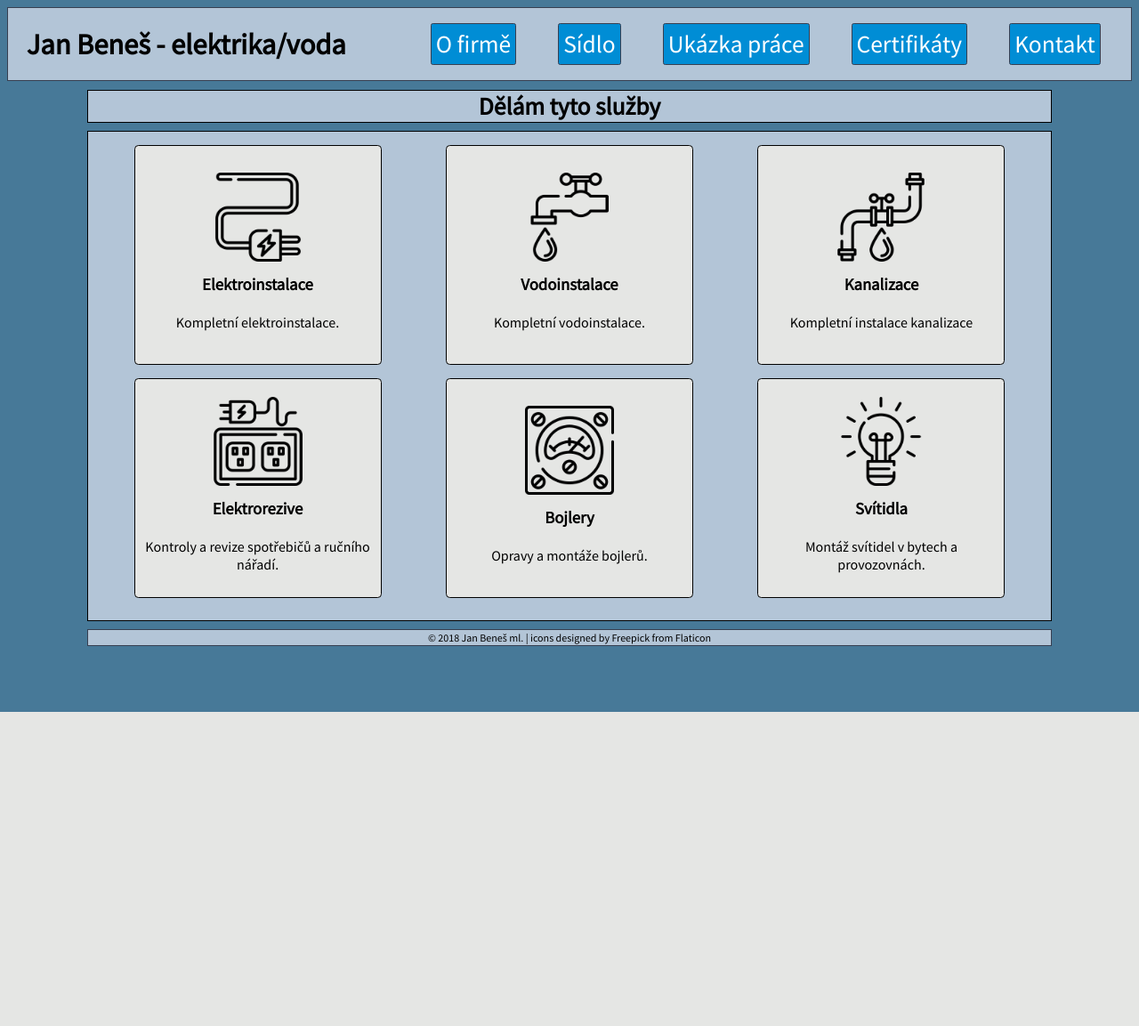
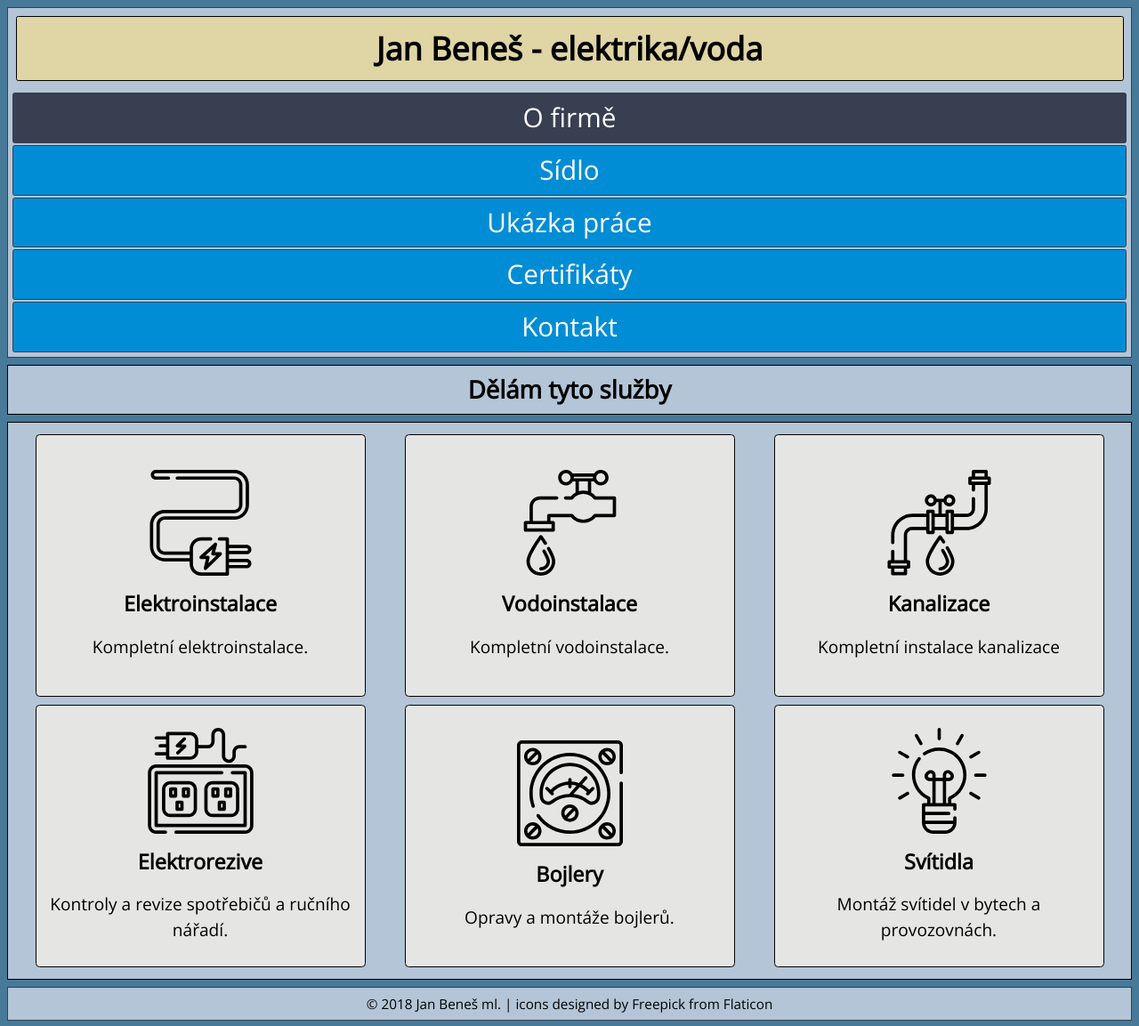
Before and after one commit to LordShedy/janbenes.com, a PHP site: page /index.php in a window 1280 px wide. Shown: the whole page at 89% size. Before the commit the page ends 800 px from the top, so only its background shows below. Run offline with PHP 8.4, Linux system fonts and the light colour scheme; some libraries are stand-ins or nearby versions.

Commit message:
Release commit

```diff
--- a/css/style.css
+++ b/css/style.css
@@ -1,13 +1,17 @@
+html{
+  font-size: 106.25%;
+  line-height: 1.5;
+  font-family: 'Open Sans', sans-serif;
+}
 /* BODY */
   body{
-      font-family: 'Source Sans Pro', sans-serif;
       background-color: #477998;
   }
   /* MOBILE 1st! */
   .grid {
       display: grid;
-      grid-gap: 10px;
-      grid-template-rows: 1fr 0.25fr auto 0.125fr;
+      grid-gap: .5em;
+      grid-template-rows: 1fr 3.25em minmax(20em,auto) 2.125em;
       grid-template-areas:
       "nav" /* NAVBAR */
       "head" /* HEADER */
@@ -31,14 +35,20 @@
         border-width: 1px;
         border-color: #373f51;
     }
-    .brand{
-        font-size: 32.5px;
-        margin: 10px;
-        padding: 0;
+    h1{
+        font-size: 2.125rem;
+        margin: .5rem;
+        padding: 0.5rem;
+        height: 1.5em;
+        background-color: #dfd5a5;
+        border: 1px solid;
+        border-radius: 2.5px;
     }
     ul{
         display: flex;
         flex-direction: column;
+        padding: 0.25rem;
+        margin: 0;
     }
     /* NAVBAR ITEMS */
     ul > li {
@@ -52,9 +62,12 @@
         border-width: 1px;
         border-color: #373f51;
     }
+    .active{
+      background-color: #373f51;
+    }
     ul > li > a,    ul > li > a:visited{
         text-decoration: none;
-        font-size: 27.5px;
+        font-size: 1.75rem;
         color: inherit;
         display: block;
     }
@@ -73,20 +86,17 @@
         align-items: center;
     }
     /* HEADER CONTENT */
-      header > h1{
-          font-size: 27.5px;
-      }
-      h1 {
-          padding: 0;
+      header > h2{
+          font-size: 1.625rem;
+          padding: 0.25rem;
           margin: 0;
       }
   /* CONTENT */
     main {
         grid-area: cont;
-        padding: 10px;
+        padding: 0.5rem;
         background-color: #b3c5d7;
-        border-style: solid;
-        border-width: 1px;
+        border: 1px solid;
     }
     /* 1st page – skillboxy */
       .skillboxy{
@@ -95,28 +105,40 @@
           justify-content: center;
           align-items: center;
       }
-      /* skillbox header */
-      .skillbox > h3{
-          margin-top: 10px;
-          margin-bottom: 5px;
-      }
-      .skillbox > picture{
-        padding-top: 10px;
-      }
       /* skillbox */
       .skillbox {
           background-color: #e5e6e4;
-          border-style: solid;
-          border-width: 1px;
+          border: 1px solid;
           display: flex;
           flex-direction: column;
           justify-content: center;
           text-align: center;
-          margin-bottom: 10px;
-          padding: 10px;
           border-radius: 4.5px;
-          height: 200px;
-          width: 80vw;
+          overflow: hidden;
+          width: 90%;
+          padding: 0.5rem;
+          margin: 0.25rem;
+      }
+      /* skillbox header */
+      .skillbox > h3{
+        display: block;
+        font-size: 1.375rem;
+        padding: 0;
+        margin: 0.25em auto 0.5em auto;
+      }
+      .skillbox > p{
+        display: block;
+        font-size: 1.125rem;
+        padding: 0;
+        margin: 0.25em auto 0.5em auto;
+      }
+      .skillbox > img{
+        display: block;
+        height: 7em;
+        width: 7em;
+        margin: 0.5em auto 0.5em auto;
+        padding: 0;
+        /* top | right | bottom | left */
       }
     /* 2nd page – mapyapi */
       #m{
@@ -215,7 +250,6 @@
       }
   /* FOOTER */
     footer{
-        font-size: 12px;
         grid-area: foot;
         display: flex;
         flex-direction: row;
@@ -227,15 +261,33 @@
         border-style: solid;
         border-width: 1px;
         border-color: #373f51;
+        text-align: center;
+        height: 100%;
     }
     /* FOOTER items */
       footer > p {
+          font-size: .9rem;
           margin: inherit;
       }
 
+@media (max-width: 25em){
+  .grid {
+      grid-template-rows: 1fr 4.25em minmax(20em,auto) 2.125em;
+  }
+}
 
-/* if screen exceeds 549 px and not exceeds 799 px (TABLET MODE)*/
-@media (max-width: 1019px) and (min-width: 549px) {
+@media (max-width: 30.375em){
+  /* NAVBAR */
+    h1{
+        height: 3em;
+    }
+  /* FOOTER items */
+    footer{
+        height: 4em;
+    }
+}
+
+@media (max-width: 82.5em) and (min-width: 45em) {
   /* CONTENT */
     /* 1st page – skillboxy */
       .skillboxy {
@@ -244,38 +296,32 @@
       }
       /* skillbox */
       .skillbox {
-          height: 225px;
-          width: 24vw;
+        width: 27.5vw;
+        height: 16.25em;
       }
     /* 2nd page – mapyapi */
     /* 3rd page – carousell */
     /* 4th page – certifikaty */
-      .certifikat {
-          width: 55vh;
+      .certifikaty{
+          flex-direction: row;
       }
     /* 5th page – contactboxy */
       .contactboxy{
           flex-direction: row;
-          justify-content: center;
-          align-items: center;
+          justify-content: space-around;
       }
-      .contactbox{
+      .contactbox-text {
         order: 1;
-      }
-      .contactbox-img {
-          order: 0;
-          margin-right: 40px;
       }
 }
 
-/* if screen exceeds 800 px (DESKTOP MODE) */
-@media (min-width: 1019px) {
+@media (min-width: 82.5em) {
   /* BODY */
     .grid{
         display: grid;
         grid-gap: 0px;
-        grid-template-columns: 1fr 12fr 1fr;
-        grid-template-rows: 4.5fr 0.5fr 2fr 0.5fr minmax(400px,auto) 0.5fr 1fr;
+        grid-template-columns: 2fr minmax(60rem,auto) 2fr;
+        grid-template-rows: 5rem 1rem 3rem 1rem minmax(5rem,auto) 1rem 2rem;
         grid-template-areas:
         "nav nav  nav"
         "... ...  ..."
@@ -295,9 +341,10 @@
       ul{
       flex-direction: row;
       justify-content: space-around;
-      width: 800px;
+      width: 60vw;
     }
       ul > li{
+        margin: 1vw;
         transition: all .2s ease-in-out;
     }
       ul > li:hover{
@@ -308,15 +355,12 @@
       .skillboxy{
           flex-direction: row;
           justify-content: space-around;
-          min-height: 225px;
-          height: auto;
-          margin: 5px;
       }
       /* skillbox */
       .skillbox{
-          height: 225px;
-          width: 20vw;
-          padding: 10px;
+          min-width: 15em;
+          min-height: 15em;
+          height: 15vh;
           transition: all .2s ease-in-out;
       }
       .skillbox:hover{
--- a/index.php
+++ b/index.php
@@ -2,31 +2,22 @@
 include './parts/head.php';
 include './parts/nav.php';
  ?><header>
-        <h1>Dělám tyto služby</h1>
+        <h2>Dělám tyto služby</h2>
       </header>
       <main>
       <div class="skillboxy">
         <div class="skillbox">
-          <picture>
-            <source srcset="./img/icons/elektro.png">
-            <img src="./img/icons/elektro.png" alt="ikonka elektra">
-          </picture>
+            <img src="./img/icons/elektro.svg" alt="ikonka elektra">
           <h3>Elektroinstalace</h3>
           <p>Kompletní elektroinstalace.</p>
         </div>
         <div class="skillbox">
-          <picture>
-            <source srcset="./img/icons/vodo.png">
-            <img src="./img/icons/vodo.png" alt="ikonka vodoinstalace">
-          </picture>
+            <img src="./img/icons/vodo.svg" alt="ikonka vodoinstalace">
           <h3>Vodoinstalace</h3>
           <p>Kompletní vodoinstalace.</p>
         </div>
         <div class="skillbox">
-          <picture>
-            <source srcset="./img/icons/kanal.png">
-            <img src="./img/icons/kanal.png" alt="ikonka kanalizace">
-          </picture>
+            <img src="./img/icons/kanal.svg" alt="ikonka kanalizace">
           <h3>Kanalizace</h3>
           <p>Kompletní instalace kanalizace</p>
         </div>
@@ -34,26 +25,17 @@ include './parts/nav.php';
 
       <div class="skillboxy">
         <div class="skillbox">
-          <picture>
-            <source srcset="./img/icons/electrorev.png">
-            <img src="./img/icons/electrorev.png" alt="ikonka elektrorevize">
-          </picture>
+            <img src="./img/icons/electrorev.svg" alt="ikonka elektrorevize">
           <h3>Elektrorezive</h3>
           <p>Kontroly a revize spotřebičů a ručního nářadí.</p>
         </div>
         <div class="skillbox">
-          <picture>
-            <source srcset="./img/icons/boiler.png">
-            <img src="./img/icons/boiler.png" alt="ikonka bojleru">
-          </picture>
+            <img src="./img/icons/boiler.svg" alt="ikonka bojleru">
           <h3>Bojlery</h3>
           <p>Opravy a montáže bojlerů.</p>
         </div>
         <div class="skillbox">
-          <picture>
-            <source srcset="./img/icons/svitidla.png">
-            <img src="./img/icons/svitidla.png" alt="ikonka svitidla">
-          </picture>
+            <img src="./img/icons/svitidla.svg" alt="ikonka svitidla">
           <h3>Svítidla</h3>
           <p>Montáž svítidel v bytech a provozovnách.</p>
         </div>
--- a/parts/foot.php
+++ b/parts/foot.php
@@ -3,5 +3,8 @@
   <p>&#169; 2018 Jan Beneš ml. | icons designed by Freepick from Flaticon</p>
 </footer>
 </div>
+<script type="text/javascript" href="js/active.js">
+
+</script>
 </body>
 </html>
--- a/parts/head.php
+++ b/parts/head.php
@@ -1,3 +1,7 @@
+<?php
+preg_match('/(\w+)\.\w+$/', $_SERVER['REQUEST_URI'], $match);
+$match = $match[1];
+?>
 <!DOCTYPE html>
 <html lang="cs">
   <head>
@@ -6,9 +10,15 @@
     <meta name="description" content="Web živnostníka Jana Beneše.">
     <meta name="keywords" content="elektikář, elektrikar, elektrika">
     <meta name="viewport" content="width=device-width, initial-scale=1.0">
-    <title>JanBeneš.com</title>
+    <?php if($match == "index"){ ?> <title>Jan Beneš – o firmě</title><?php } ?>
+    <?php if($match == "sidlo"){ ?> <title>Jan Beneš – sídlo </title><?php } ?>
+    <?php if($match == "prace"){ ?> <title>Jan Beneš – ukázka práce</title><?php } ?>
+    <?php if($match == "certifikaty"){ ?> <title>Jan Beneš – moje certifikáty</title><?php } ?>
+    <?php if($match == "kontakt"){ ?> <title>Jan Beneš – kontakt</title><?php } ?>
     <link rel="stylesheet" href="./css/style.css">
-    <link href="https://fonts.googleapis.com/css?family=Source+Sans+Pro:300,400" rel="stylesheet">
+    <link rel="shortcut icon" type="image/svg" href="img/favicon.svg"/>
+    <link href="https://fonts.googleapis.com/css?family=Open+Sans" rel="stylesheet">
+    <script src="https://ajax.googleapis.com/ajax/libs/jquery/3.2.1/jquery.min.js"></script>
   </head>
     <body>
       <div class="grid">
--- a/parts/nav.php
+++ b/parts/nav.php
@@ -1,12 +1,20 @@
 <nav>
-  <div class="brand">
-    <b>Jan Beneš - elektrika/voda</b>
-  </div>
+    <h1>Jan Beneš - elektrika/voda</h1>
     <ul>
-      <li><a href="./index.php" class="active" >O firmě</a></li>
-      <li><a href="./sidlo.php">Sídlo</a></li>
-      <li><a href="./prace.php">Ukázka práce</a></li>
-      <li><a href="./certifikaty.php">Certifikáty</a></li>
-      <li><a href="./kontakt.php">Kontakt</a></li>
+      <?php if($match == "index"){ ?> <li class="active">
+      <?php } else { ?> <li> <?php }?>
+      <a href="./index.php">O firmě</a></li>
+      <?php if($match == "sidlo"){ ?> <li class="active">
+      <?php } else { ?> <li> <?php }?>
+      <a href="./sidlo.php">Sídlo</a></li>
+      <?php if($match == "prace"){ ?> <li class="active">
+      <?php } else { ?> <li> <?php }?>
+      <a href="./prace.php">Ukázka práce</a></li>
+      <?php if($match == "certifikaty"){ ?> <li class="active">
+      <?php } else { ?> <li> <?php }?>
+      <a href="./certifikaty.php">Certifikáty</a></li>
+      <?php if($match == "kontakt"){ ?> <li class="active">
+      <?php } else { ?> <li> <?php }?>
+      <a href="./kontakt.php">Kontakt</a></li>
     </ul>
 </nav>
--- a/prace.php
+++ b/prace.php
@@ -3,7 +3,7 @@ include './parts/head.php';
 include './parts/nav.php';
  ?>
       <header>
-        <h1>Malá ukázka mé práce</h1>
+        <h2>Malá ukázka mé práce</h2>
       </header>
       <main>
       <div class="carousell">
--- a/sidlo.php
+++ b/sidlo.php
@@ -3,7 +3,7 @@ include './parts/head.php';
 include './parts/nav.php';
  ?>
       <header>
-        <h1>Zde mě můžete najít</h1>
+        <h2>Zde mě můžete najít</h2>
       </header>
       <main>
         <div id="m"></div>
```
Also changed, not shown: other parts of css/style.css (+40 -35 lines), certifikaty.php (+7 -7 lines), kontakt.php (+12 -12 lines), img/favicon.svg (added), img/icons/boiler.png (deleted), img/icons/electrorev.png (deleted), img/icons/elektro.png (deleted), img/icons/kanal.png (deleted), img/icons/svitidla.png (deleted), img/icons/vodo.png (deleted), 4 other files. Lines whose indentation alone changed are shown as unchanged.
